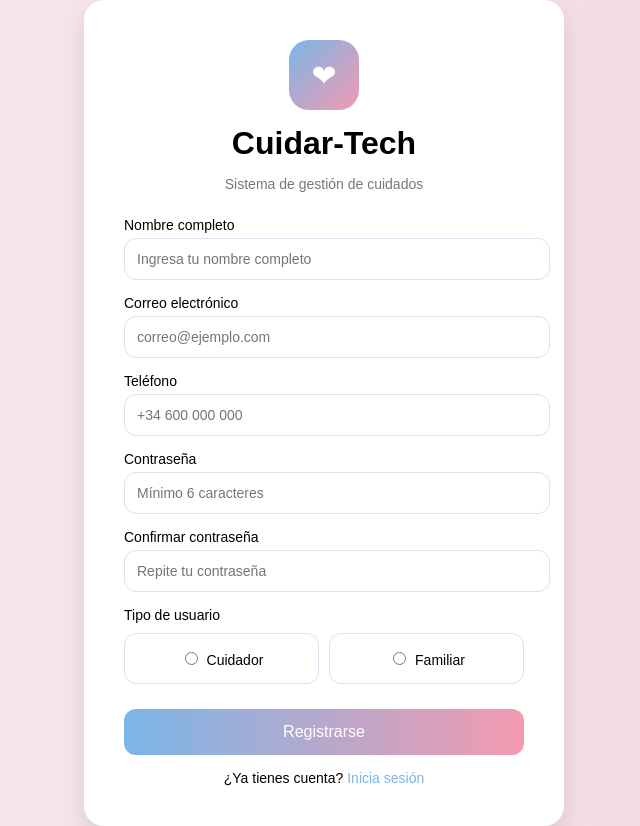
After one commit to sarasanchezes-bot/cuidartech, a Django app: page /registro/ in a window 1280 px wide. The commit adds this page. Shown: the whole page, without its empty margins (316-956 px from the left). Run offline with Django 5.2, Linux system fonts and the light colour scheme.

Commit message:
agrega formulario de registro y corrige urls

```diff
--- a/templates/login.html
+++ b/templates/login.html
@@ -134,6 +134,7 @@ button:hover{
 </div>
 
 <button type="submit">Iniciar sesión</button>
+<p>¿No tienes cuenta? <a href="{% url 'registro' %}">Regístrate aquí</a></p>
 
 </form>
 
--- /dev/null
+++ b/templates/registro.html
@@ -0,0 +1,197 @@
+<!DOCTYPE html>
+<html lang="es">
+<head>
+<meta charset="UTF-8">
+<meta name="viewport" content="width=device-width, initial-scale=1.0">
+<title>Registro - CuidarTech</title>
+
+<style>
+
+body{
+margin:0;
+font-family:Arial, Helvetica, sans-serif;
+background:linear-gradient(90deg,#f6e9ee,#f2d9e2);
+min-height:100vh;
+display:flex;
+justify-content:center;
+align-items:center;
+}
+
+.card{
+background:white;
+padding:40px;
+border-radius:20px;
+width:400px;
+box-shadow:0 10px 25px rgba(0,0,0,0.1);
+}
+
+.logo{
+width:70px;
+height:70px;
+margin:auto;
+border-radius:20px;
+background:linear-gradient(135deg,#7ab6e8,#f39ab0);
+display:flex;
+align-items:center;
+justify-content:center;
+font-size:30px;
+color:white;
+}
+
+h1{
+text-align:center;
+margin-top:15px;
+margin-bottom:5px;
+}
+
+.subtitle{
+text-align:center;
+color:#777;
+margin-bottom:25px;
+font-size:14px;
+}
+
+label{
+display:block;
+font-size:14px;
+margin-bottom:5px;
+}
+
+input[type="text"],
+input[type="email"],
+input[type="password"]{
+width:100%;
+padding:12px;
+border-radius:12px;
+border:1px solid #d8e3ef;
+margin-bottom:15px;
+font-size:14px;
+}
+
+input:focus{
+outline:none;
+border:1px solid #7ab6e8;
+}
+
+.roles{
+display:flex;
+gap:10px;
+margin-top:10px;
+margin-bottom:20px;
+}
+
+.role{
+flex:1;
+border:1px solid #d8e3ef;
+padding:15px;
+border-radius:12px;
+text-align:center;
+cursor:pointer;
+}
+
+.role input{
+margin-right:5px;
+}
+
+button{
+width:100%;
+padding:14px;
+border:none;
+border-radius:12px;
+background:linear-gradient(90deg,#7ab6e8,#f39ab0);
+color:white;
+font-size:16px;
+cursor:pointer;
+}
+
+button:hover{
+opacity:0.9;
+}
+
+.login{
+text-align:center;
+margin-top:15px;
+font-size:14px;
+}
+
+.login a{
+color:#7ab6e8;
+text-decoration:none;
+}
+
+.message{
+color:green;
+margin-bottom:10px;
+}
+
+.error{
+color:red;
+margin-bottom:10px;
+}
+
+</style>
+</head>
+
+<body>
+
+<div class="card">
+
+<div class="logo">❤</div>
+
+<h1>Cuidar-Tech</h1>
+<p class="subtitle">Sistema de gestión de cuidados</p>
+
+{% if messages %}
+{% for message in messages %}
+<p class="message">{{ message }}</p>
+{% endfor %}
+{% endif %}
+
+{% if error %}
+<p class="error">{{ error }}</p>
+{% endif %}
+
+<form method="POST">
+{% csrf_token %}
+
+<label>Nombre completo</label>
+<input type="text" name="nombre" placeholder="Ingresa tu nombre completo" required>
+
+<label>Correo electrónico</label>
+<input type="email" name="correo" placeholder="correo@ejemplo.com" required>
+
+<label>Teléfono</label>
+<input type="text" name="telefono" placeholder="+34 600 000 000">
+
+<label>Contraseña</label>
+<input type="password" name="password" placeholder="Mínimo 6 caracteres" required>
+
+<label>Confirmar contraseña</label>
+<input type="password" name="confirmar_password" placeholder="Repite tu contraseña" required>
+
+<label>Tipo de usuario</label>
+
+<div class="roles">
+<label class="role">
+<input type="radio" name="id_rol" value="1" required>
+Cuidador
+</label>
+
+<label class="role">
+<input type="radio" name="id_rol" value="2">
+Familiar
+</label>
+</div>
+
+<button type="submit">Registrarse</button>
+
+</form>
+
+<div class="login">
+¿Ya tienes cuenta? <a href="{% url 'login' %}">Inicia sesión</a>
+</div>
+
+</div>
+
+</body>
+</html>
--- a/usuarios/models.py
+++ b/usuarios/models.py
@@ -30,7 +30,7 @@ class RecuperacionPassword(models.Model):
     )
 
     codigo_recuperacion = models.CharField(max_length=255)
-    fecha_expiracion = models.DateTimeField()
+    fecha_registro = models.DateTimeField(auto_now_add=True)
     utilizado = models.BooleanField(default=False)
 
     class Meta:
--- a/usuarios/urls.py
+++ b/usuarios/urls.py
@@ -2,11 +2,10 @@ from django.urls import path
 from . import views
 
 urlpatterns = [
-
     path('', views.login_view, name='login'),
+    path('registro/', views.registro, name='registro'),
     path('recuperar-password/', views.recuperar_password, name='recuperar_password'),
     path('verificar-codigo/', views.verificar_codigo, name='verificar_codigo'),
     path('reset-password/', views.reset_password, name='reset_password'),
     path('dashboard/', views.dashboard, name='dashboard'),
-
 ]
--- a/usuarios/views.py
+++ b/usuarios/views.py
@@ -159,3 +159,50 @@ def dashboard(request):
 
     nombre = request.session.get('usuario_nombre', 'Usuario')
     return render(request, 'dashboard.html', {'nombre': nombre})
+
+# ── REGISTRO ───────────────────────────────────────────────────────────────────
+def registro(request):
+
+    if request.method == "POST":
+
+        nombre = request.POST.get('nombre', '').strip()
+        correo = request.POST.get('correo', '').strip()
+        telefono = request.POST.get('telefono', '').strip()
+        password = request.POST.get('password', '')
+        confirmar_password = request.POST.get('confirmar_password', '')
+        id_rol = request.POST.get('id_rol')
+
+        # Validaciones
+        if not nombre or not correo or not password or not id_rol:
+            return render(request, 'registro.html', {
+                'error': 'Todos los campos obligatorios deben completarse.'
+            })
+
+        if password != confirmar_password:
+            return render(request, 'registro.html', {
+                'error': 'Las contraseñas no coinciden.'
+            })
+
+        if len(password) < 6:
+            return render(request, 'registro.html', {
+                'error': 'La contraseña debe tener al menos 6 caracteres.'
+            })
+
+        if Usuario.objects.filter(correo=correo).exists():
+            return render(request, 'registro.html', {
+                'error': 'Ya existe una cuenta con ese correo.'
+            })
+
+        # Crear usuario
+        Usuario.objects.create(
+            nombre=nombre,
+            correo=correo,
+            telefono=telefono,
+            password=password,
+            id_rol=id_rol
+        )
+
+        messages.success(request, 'Cuenta creada correctamente. Ya puedes iniciar sesión.')
+        return redirect('login')
+
+    return render(request, 'registro.html')
```
